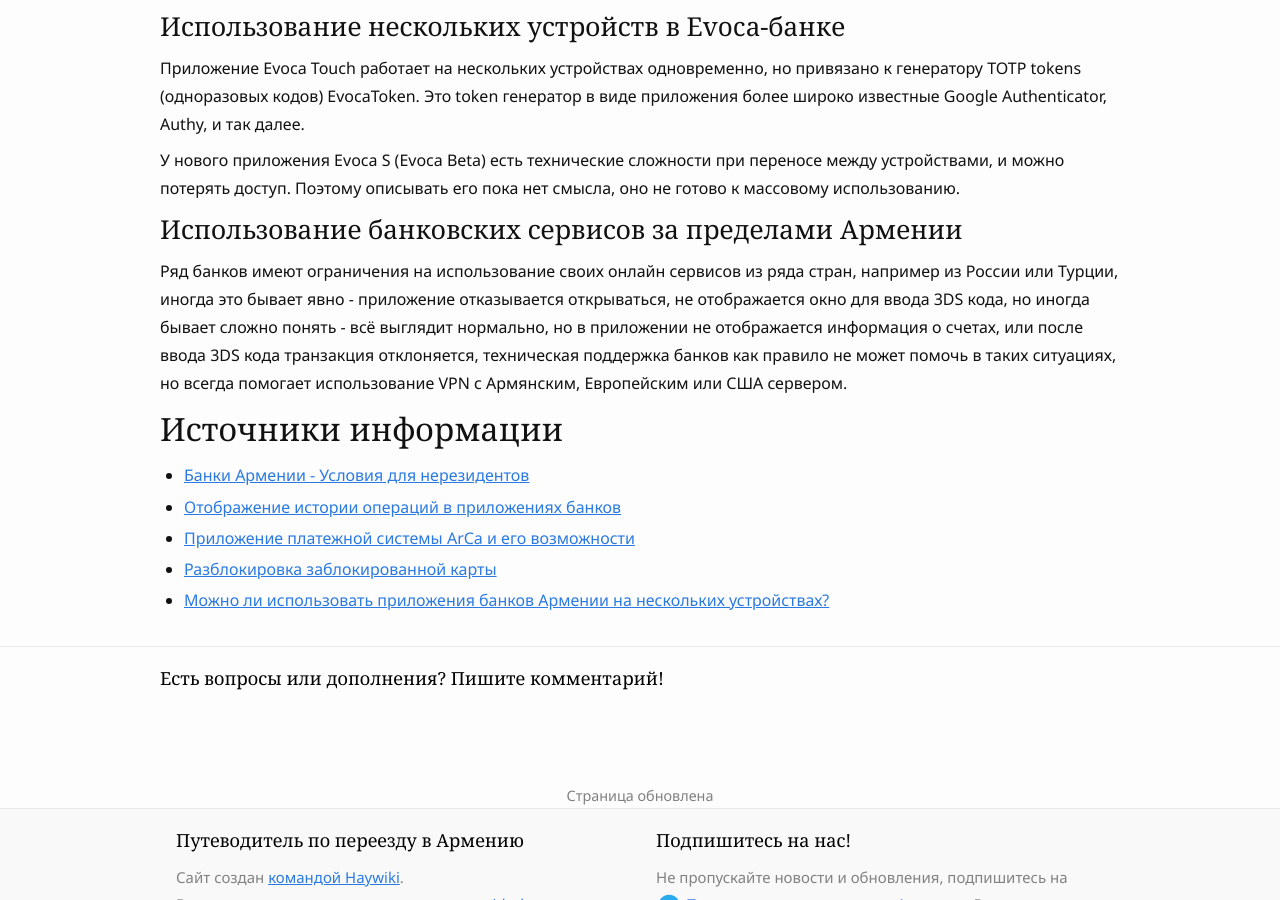
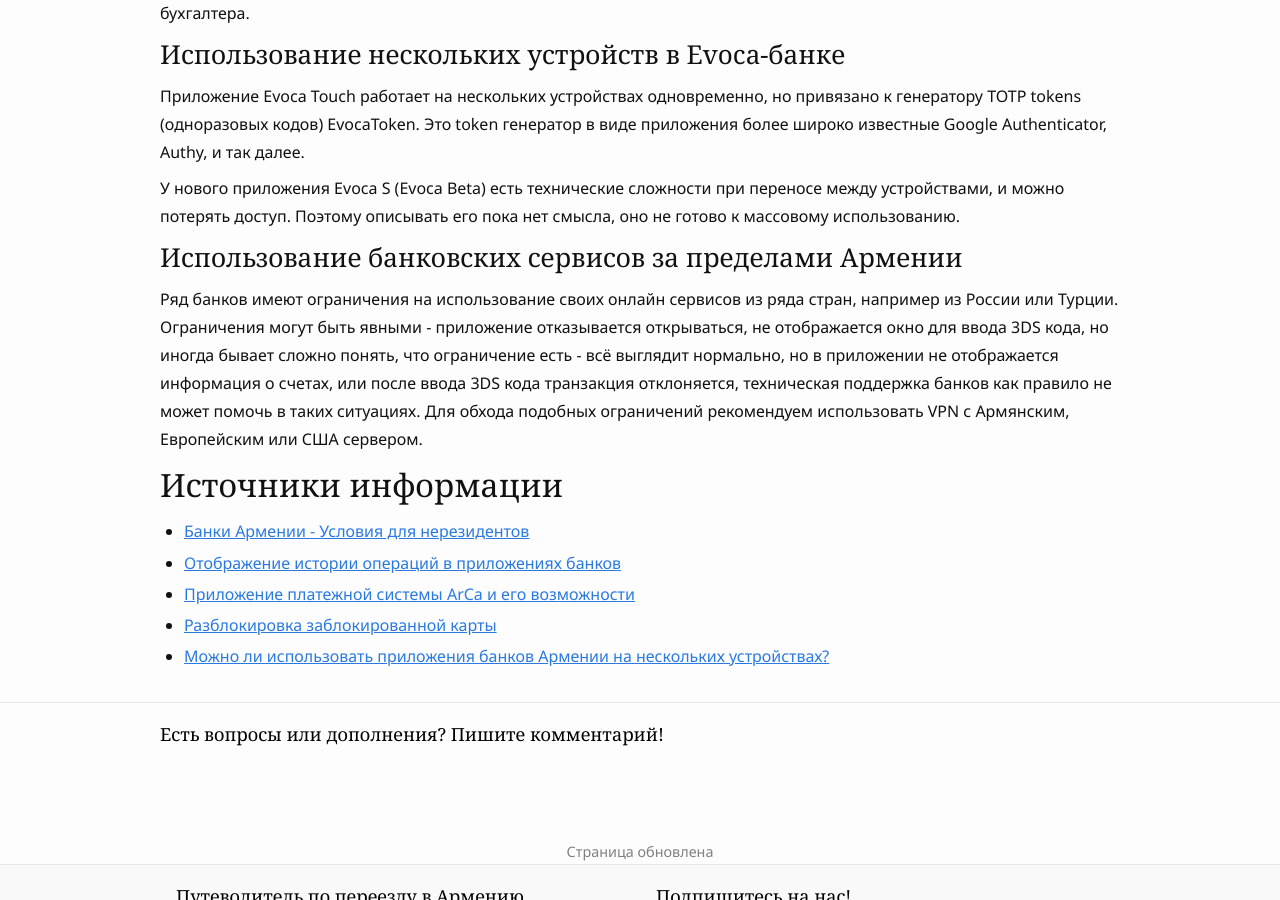
Before and after one commit to haywiki/haywiki.github.io, a Jekyll site: the page built from banks/index.md, in a window 1280 px wide and 900 px high, scrolled down 6907 px. Built offline with Jekyll 4.4.1, drawn with Linux system fonts in a browser that asks for light colours; nearby versions of some CDN libraries; a script that is not in the unit is left out; some of the changed text lies outside the part shown.

Commit message:
Update index.md

```diff
--- a/banks/index.md
+++ b/banks/index.md
@@ -144,7 +144,7 @@
 3. Онлайн операции для карты отключены или их суточный лимит установлен на 0. Это, как правило, можно сделать в приложении или через поддержку.
 4. Банк некорректно записал ваш номер телефона, например, в номере из РФ добавлена лишняя 7, номер записан не в корректном международном формате, и так далее. Это особенно часто можно наблюдать у клиентов Юнибанка. Просите дважды перепроверить ваш номер телефона при открытии счета и получении карт.
 5. У используемой SIM карты армянского оператора не включен роуминг, а владелец находится за пределами страны.
-6. Операция происходит из "нежелательной" страны. Ряд банков имеют ограничения на использование онлайн сервисов из определенных локаций, например из России, Турции, некоторых стран Латинской Америки, в таких случаях не отображается окно для ввода 3DS кода, либо после ввода транзакция отклоняется, в этих случаях помогает VPN, не обязательно с IP Армении, по опыту всё отлично работает через VPN в странах ЕС или США
+6. Операция происходит из "нежелательной" страны. Ряд банков имеют ограничения на использование онлайн сервисов из определенных локаций, например из России, Турции, некоторых стран Латинской Америки. В таких случаях не отображается окно для ввода 3DS кода, либо после ввода транзакция отклоняется, могут быть другие сложности. При наличии проблем, рекомендуем использовать VPN, не обязательно с IP Армении, по опыту всё отлично работает через VPN в странах ЕС или США
 
 ### Как разблокировать карту через поддержку банка?
 
@@ -227,7 +227,7 @@
 
 ### Использование банковских сервисов за пределами Армении
 
-Ряд банков имеют ограничения на использование своих онлайн сервисов из ряда стран, например из России или Турции, иногда это бывает явно - приложение отказывается открываться, не отображается окно для ввода 3DS кода, но иногда бывает сложно понять - всё выглядит нормально, но в приложении не отображается информация о счетах, или после ввода 3DS кода транзакция отклоняется, техническая поддержка банков как правило не может помочь в таких ситуациях, но всегда помогает использование VPN с Армянским, Европейским или США сервером.
+Ряд банков имеют ограничения на использование своих онлайн сервисов из ряда стран, например из России или Турции. Ограничения могут быть явными - приложение отказывается открываться, не отображается окно для ввода 3DS кода, но иногда бывает сложно понять, что ограничение есть - всё выглядит нормально, но в приложении не отображается информация о счетах, или после ввода 3DS кода транзакция отклоняется, техническая поддержка банков как правило не может помочь в таких ситуациях. Для обхода подобных ограничений рекомендуем использовать VPN с Армянским, Европейским или США сервером.
 
 ## Источники информации
 
```
